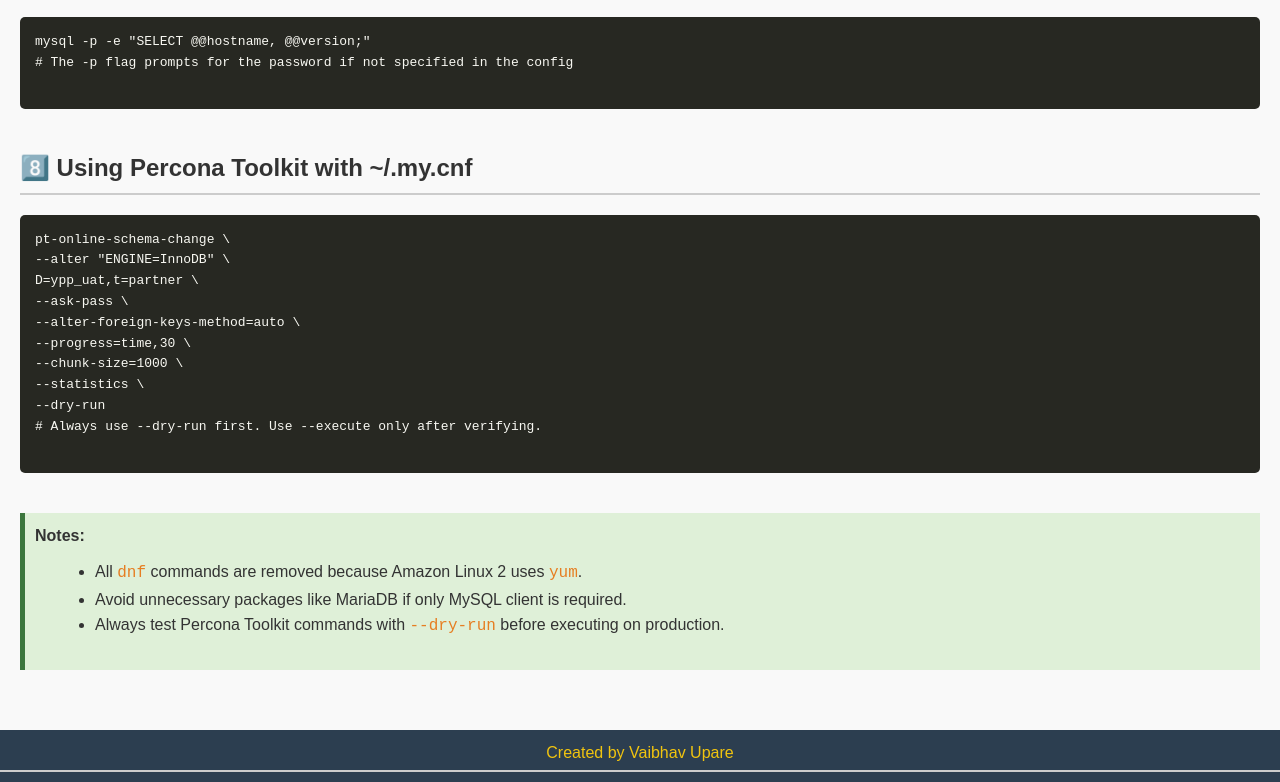
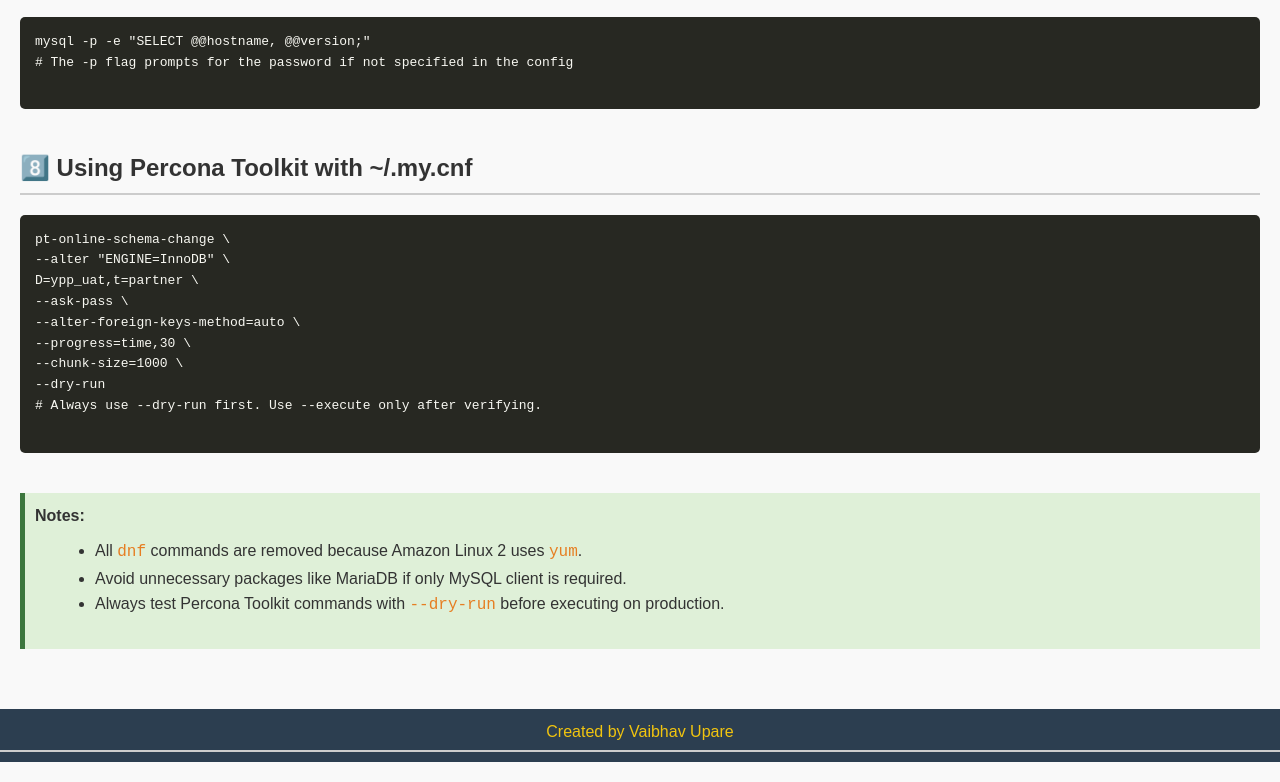
Before and after one commit to vaibhav0342/Install-and-Configure-DevOps-tools-, a plain HTML site: page index.html in a window 1280 px wide. Shown: the part 2573-3355 px from the top of the page. Drawn offline with Linux system fonts and the light colour scheme.

Commit message:
Update index.html

```diff
--- a/index.html
+++ b/index.html
@@ -203,7 +203,6 @@ D=ypp_uat,t=partner \
 --alter-foreign-keys-method=auto \
 --progress=time,30 \
 --chunk-size=1000 \
---statistics \
 --dry-run
 # Always use --dry-run first. Use --execute only after verifying.
   </pre>
```
